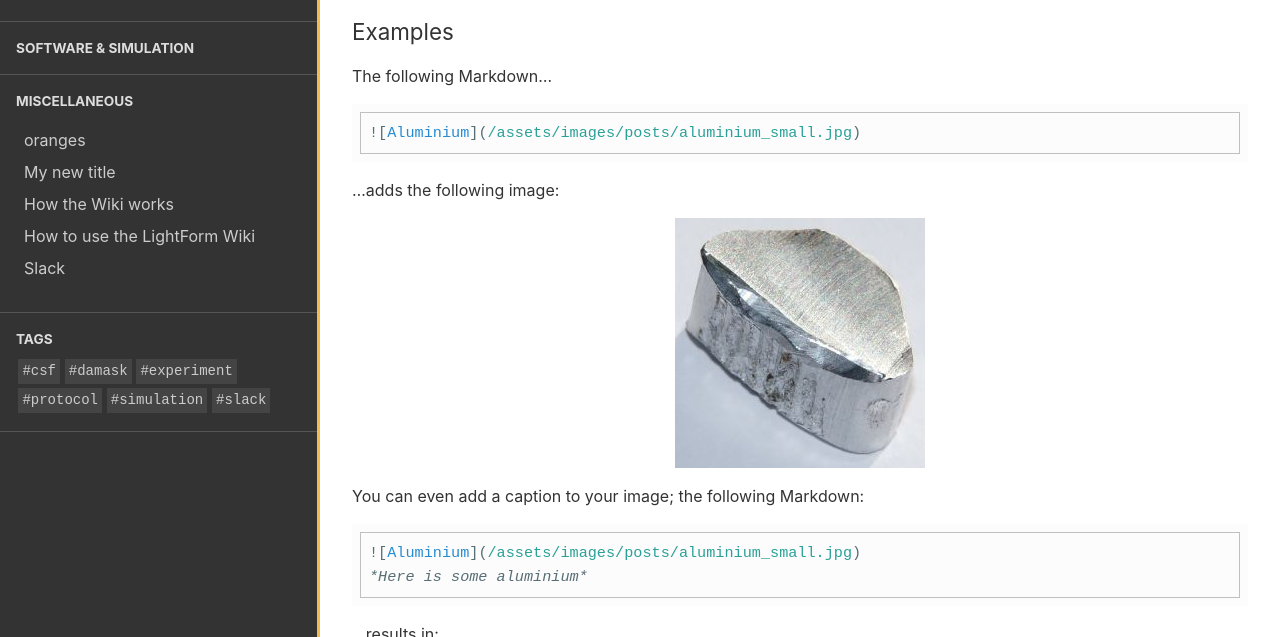
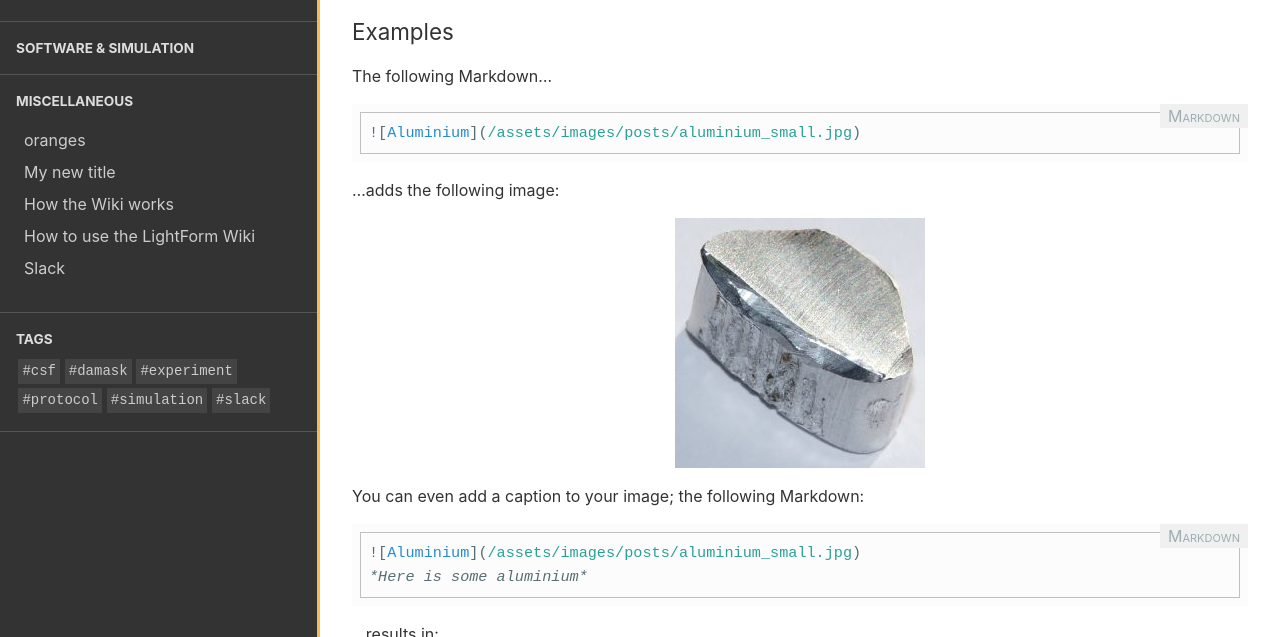
Before and after one commit to test-aplowman/test-aplowman.github.io, a Jekyll site: the page built from collections/_miscellaneous/how_to_use_wiki.md, in a window 1280 px wide and 1400 px high, scrolled down 3057 px. Shown: the part 150-787 px from the top of the window. Built offline with Jekyll 4.4.1, drawn with Linux system fonts in a browser that asks for light colours.

Commit message:
Add markdown label to code blocks

```diff
--- a/_sass/styles.scss
+++ b/_sass/styles.scss
@@ -28,12 +28,12 @@ a {
     font-size: 95%;
 }
 
-.language-python, .language-bash, .language-yaml, {
+.language-python, .language-bash, .language-yaml, .language-markdown {
     position: relative;
     margin: 1rem 0;
 }
 
-.language-python::before, .language-bash::before, .language-yaml::before {
+.language-python::before, .language-bash::before, .language-yaml::before, .language-markdown::before {
     display: inline-block;
     position: absolute;
     top: 0;
@@ -52,8 +52,13 @@ a {
 .language-bash::before {
     content: "Bash";
 }
+
 .language-yaml::before {
     content: "YAML";
+}
+
+.language-markdown::before {
+    content: "Markdown";
 }
 
 a {
```
